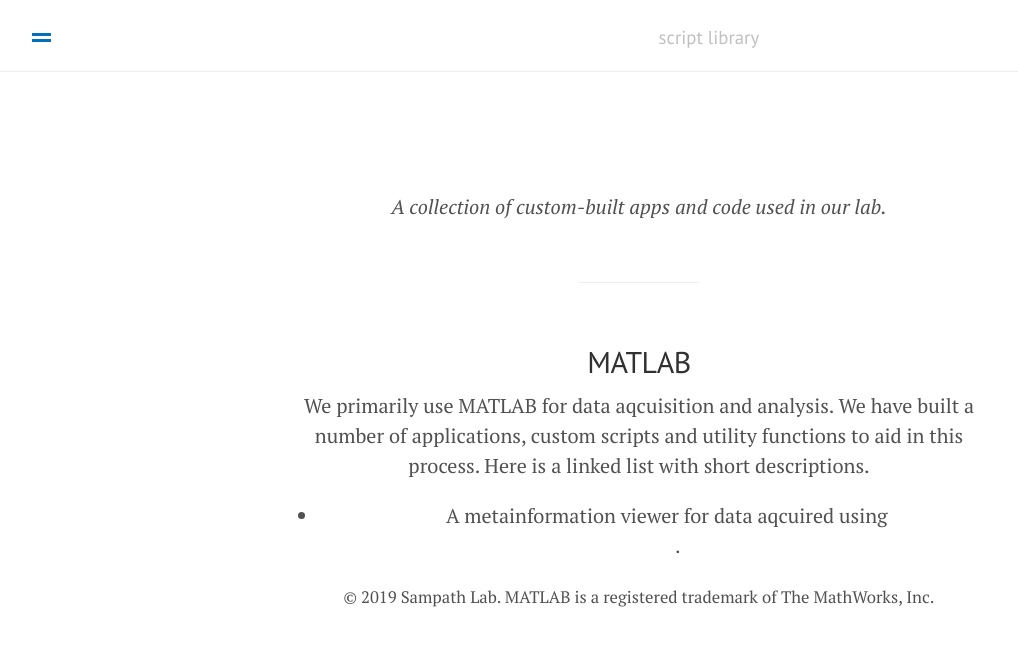
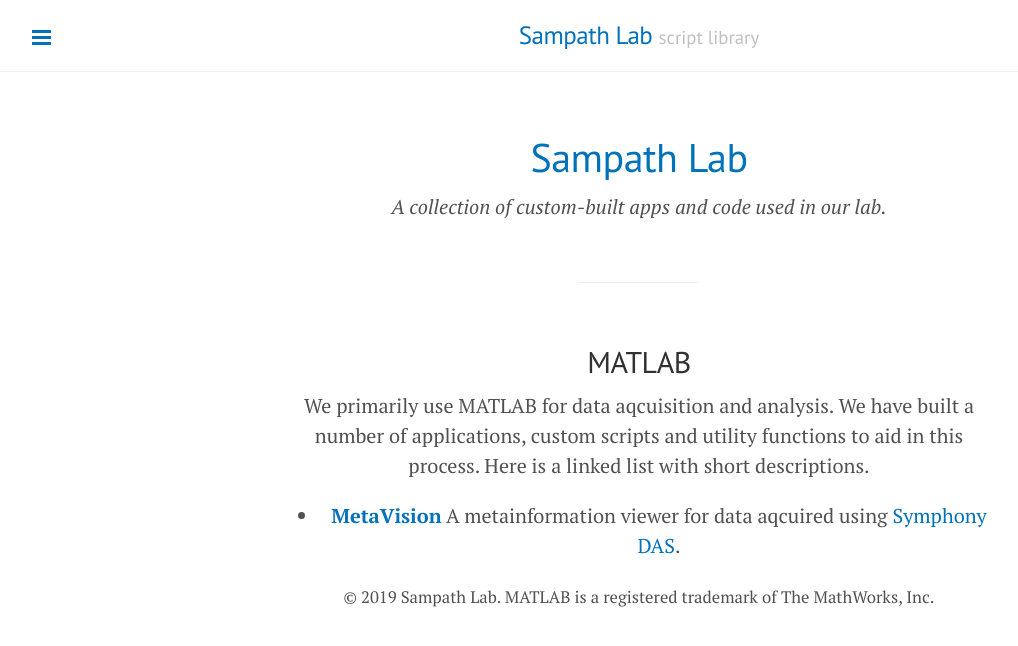
Before and after one commit to sampath-lab-ucla/sampath-lab-ucla.github.io, a Jekyll site: the page built from index.md, in a window 1280 px wide. Shown: the top 646 px of the page, without its empty margins (1-1019 px from the left). Built offline with Jekyll 4.4.1, drawn with Linux system fonts in a browser that asks for light colours.

Commit message:
Update custom.css

```diff
--- a/public/css/custom.css
+++ b/public/css/custom.css
@@ -43,15 +43,17 @@ hr {
 .theme-custom #sidebar-checkbox:checked ~ .sidebar-toggle {
   background-color: #0072ba;
 }
+/*
 .theme-custom .sidebar-toggle:before {
   background-image: -webkit-linear-gradient(to bottom, #0072ba, #0072ba 20%, #fff 20%, #fff 40%, #0072ba 40%, #0072ba 60%, #fff 60%, #fff 80%, #0072ba 80%, #0072ba 100%);
   background-image:    -moz-linear-gradient(to bottom, #0072ba, #0072ba 20%, #fff 20%, #fff 40%, #0072ba 40%, #0072ba 60%, #fff 60%, #fff 80%, #0072ba 80%, #0072ba 100%);
   background-image:     -ms-linear-gradient(to bottom, #0072ba, #0072ba 20%, #fff 20%, #fff 40%, #0072ba 40%, #0072ba 60%, #fff 60%, #fff 80%, #0072ba 80%, #0072ba 100%);
   background-image:         linear-gradient(to bottom, #0072ba, #0072ba 20%, #fff 20%, #fff 40%, #0072ba 40%, #0072ba 60%, #fff 60%, #fff 80%, #0072ba 80%, #0072ba 100%);
 }
+*/
 .theme-custom h1,
 .theme-custom .container a,
 .theme-custom .sidebar-toggle,
 .theme-custom .related-posts li a:hover {
-  color: #fff;
+  color: #0072ba;
 }
```
